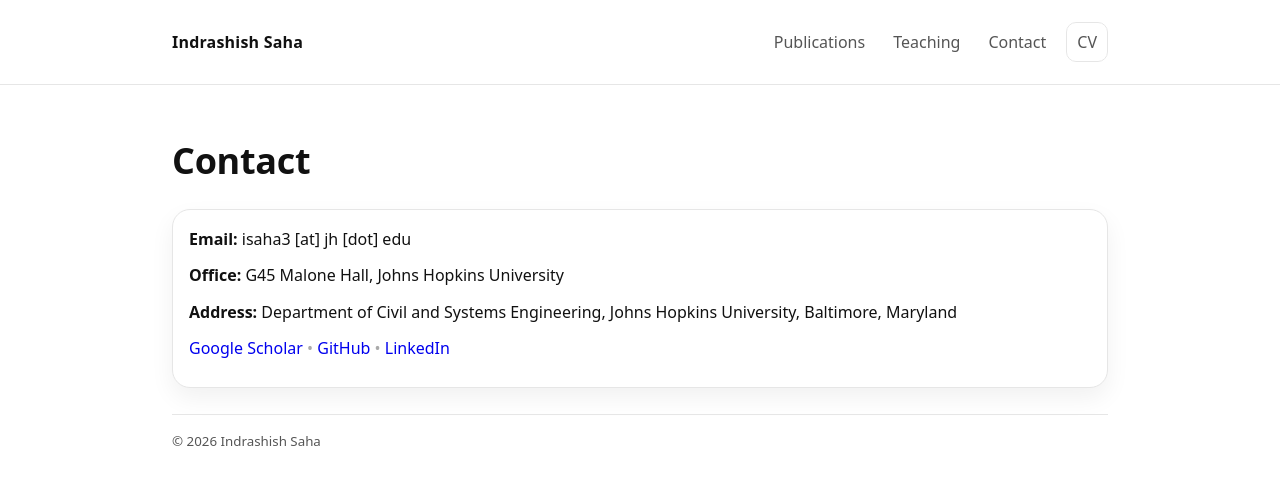
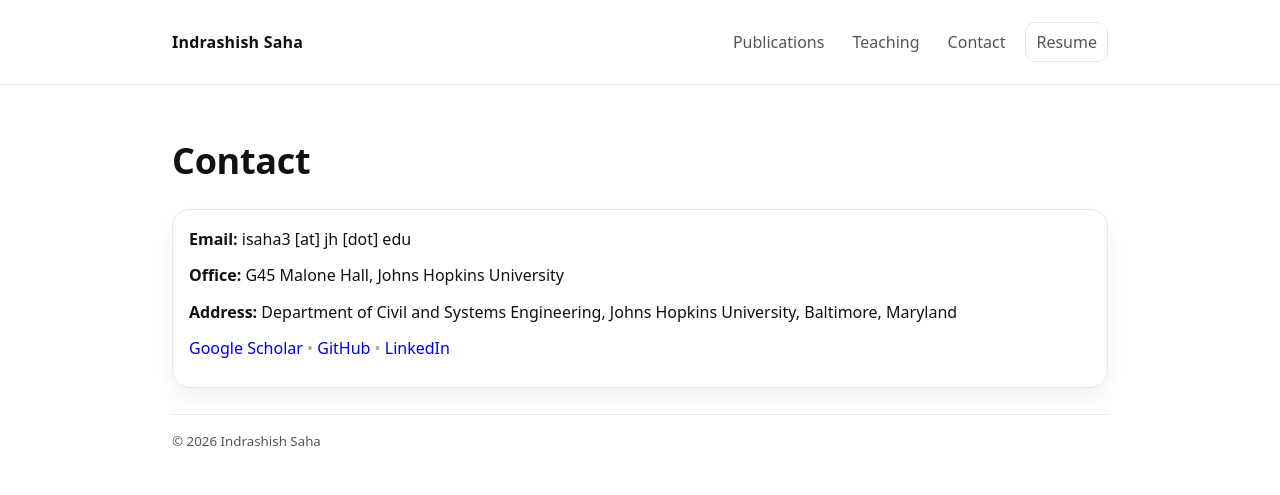
Before and after one commit to Indrashish95/Indrashish95.github.io, a plain HTML site: page pages/contact.html in a window 1280 px wide. Drawn offline with Linux system fonts and the light colour scheme.

Commit message:
Update CV link to point to new resume file

```diff
--- a/pages/contact.html
+++ b/pages/contact.html
@@ -16,7 +16,7 @@
           <a href="publications.html">Publications</a>
           <a href="teaching.html">Teaching</a>
           <a href="contact.html">Contact</a>
-          <a class="pill" href="../assets/CV.pdf">CV</a>
+          <a class="pill" href="../assets/Resume_Isaha_website.pdf">Resume</a>
         </nav>
       </div>
     </div>
```
